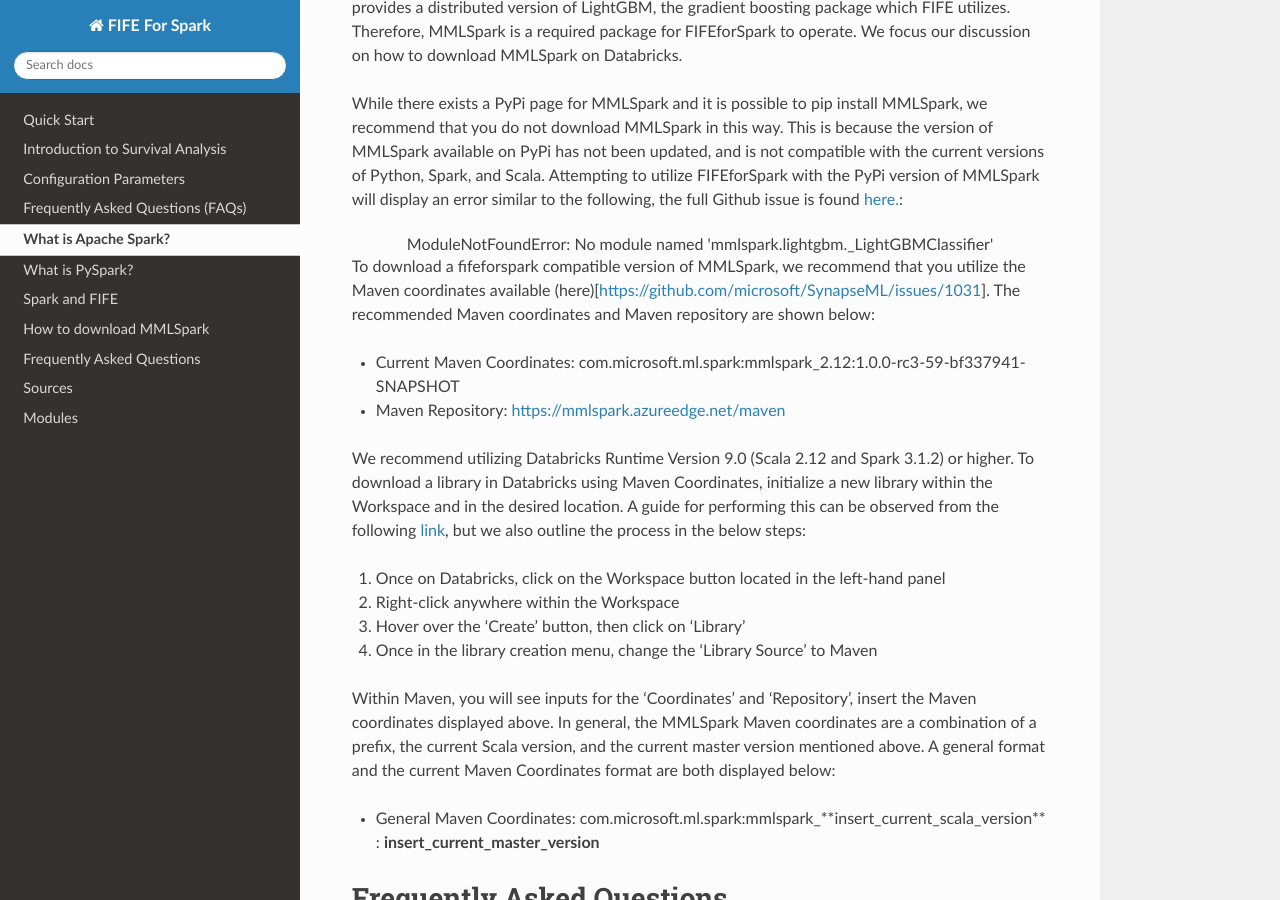
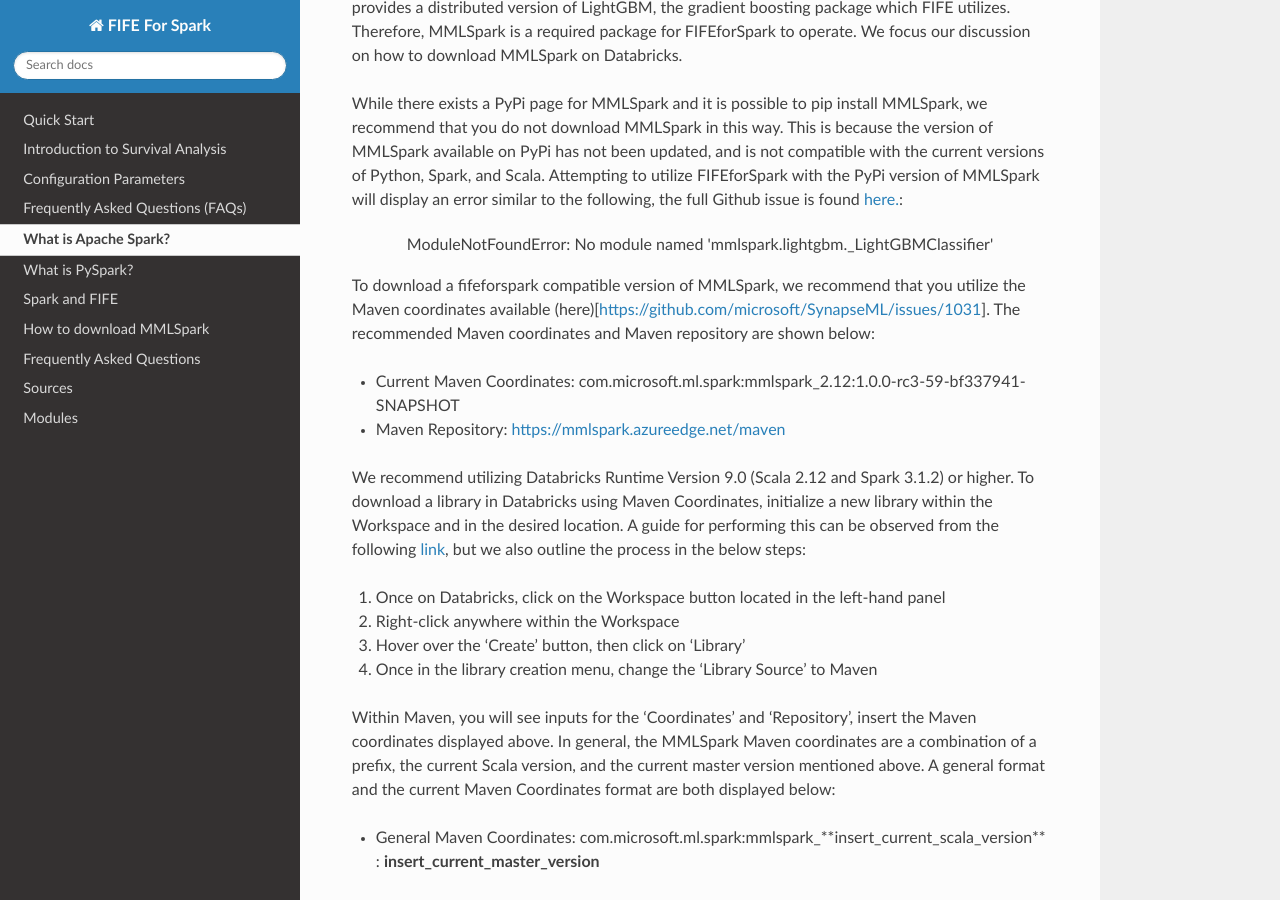
Before and after one commit to IDA-HumanCapital/fife_for_spark, a Sphinx documentation site: the page built from docs/spark_help.md, in a window 1280 px wide and 900 px high, scrolled down 1163 px. Built offline with Sphinx 7.4.7 and the Read the Docs theme 2.0.0, drawn with Linux system fonts in a browser that asks for light colours.

```diff
--- a/docs/spark_help.md
+++ b/docs/spark_help.md
@@ -22,8 +22,7 @@ MMLSpark provides a distributed version of LightGBM, the gradient boosting packa
 
 While there exists a PyPi page for MMLSpark and it is possible to pip install MMLSpark, we recommend that you do not download MMLSpark in this way. This is because the version of MMLSpark available on PyPi has not been updated, and is not compatible with the current versions of Python, Spark, and Scala. Attempting to utilize FIFEforSpark with the PyPi version of MMLSpark will display an error similar to the following, the full Github issue is found [here.](https://github.com/microsoft/SynapseML/issues/718):
 
-<center> ModuleNotFoundError: No module named 'mmlspark.lightgbm._LightGBMClassifier' </center>
-
+<center> ModuleNotFoundError: No module named 'mmlspark.lightgbm._LightGBMClassifier' </center> <br />
 
 To download a fifeforspark compatible version of MMLSpark, we recommend that you utilize the Maven coordinates available (here)[https://github.com/microsoft/SynapseML/issues/1031]. The recommended Maven coordinates and Maven repository are shown below:
 
```
